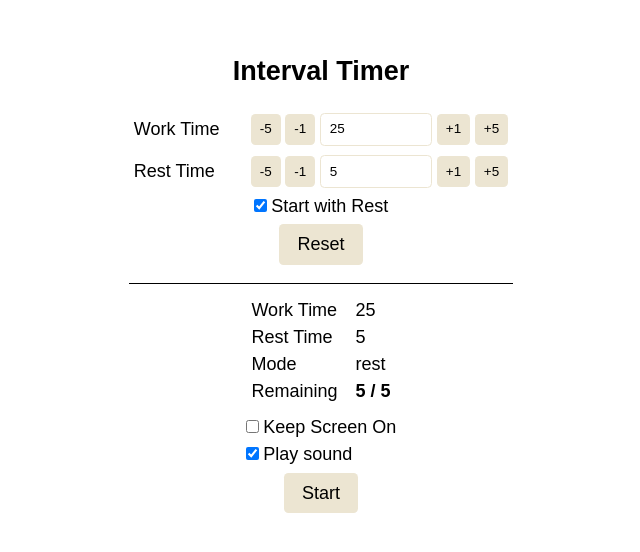
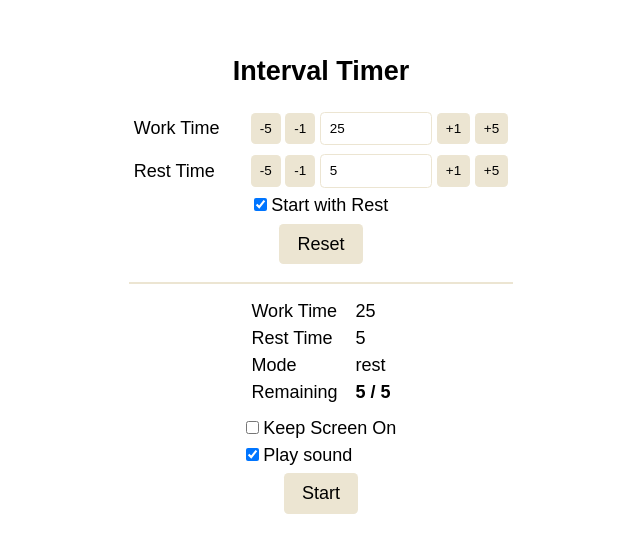
Before and after one commit to pofl/interval-timer-react-vite, a React (Vite) app: page / in a window 1280 px wide. Shown: the part 114-666 px from the top of the page, without its empty margins (319-959 px from the left). Built offline with nearby package versions, Linux system fonts and the light colour scheme.

Commit message:
make hr lighter

```diff
--- a/src/components/IntervalTimer.tsx
+++ b/src/components/IntervalTimer.tsx
@@ -127,7 +127,7 @@ export function IntervalTimer() {
         </button>
       </div>
 
-      <hr className="my-3 w-full" />
+      <hr className="my-3 w-full border-sand-500 border" />
 
       <table className="mb-2 border-collapse">
         <tbody>
```
